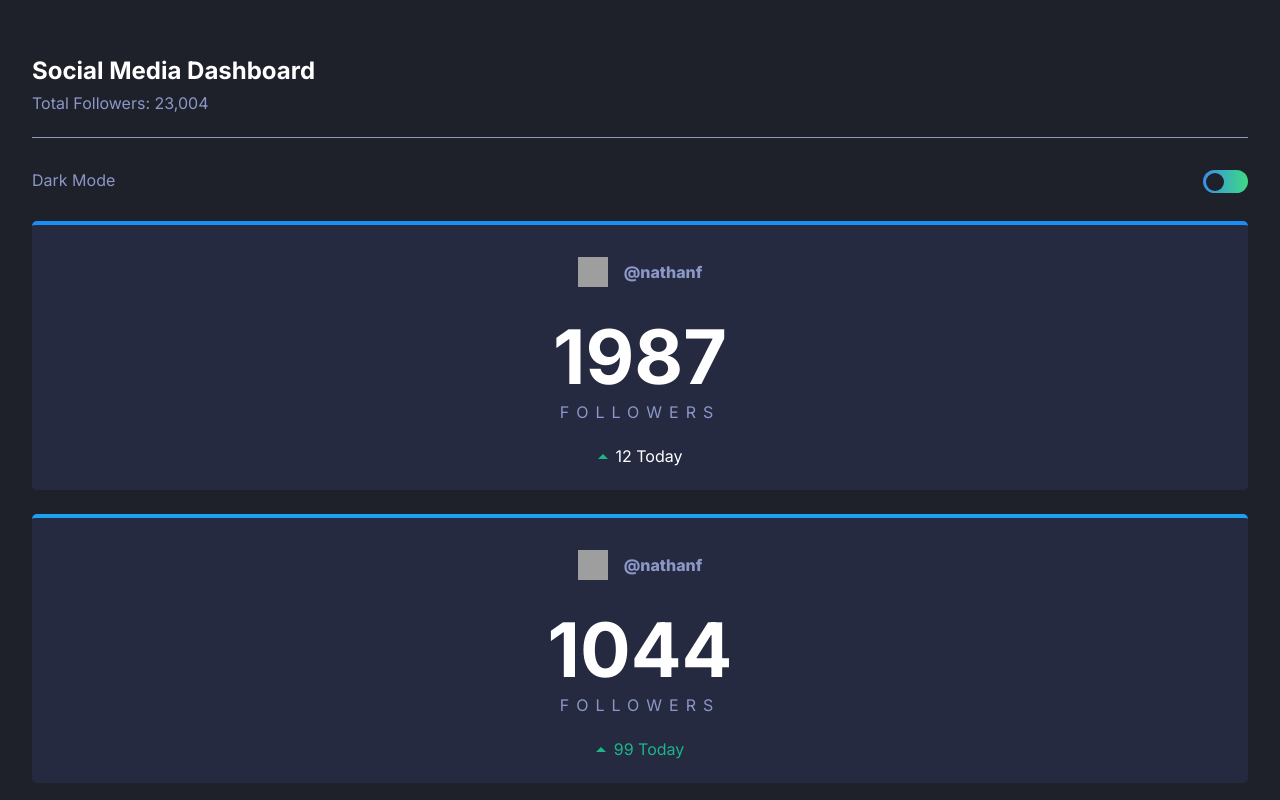
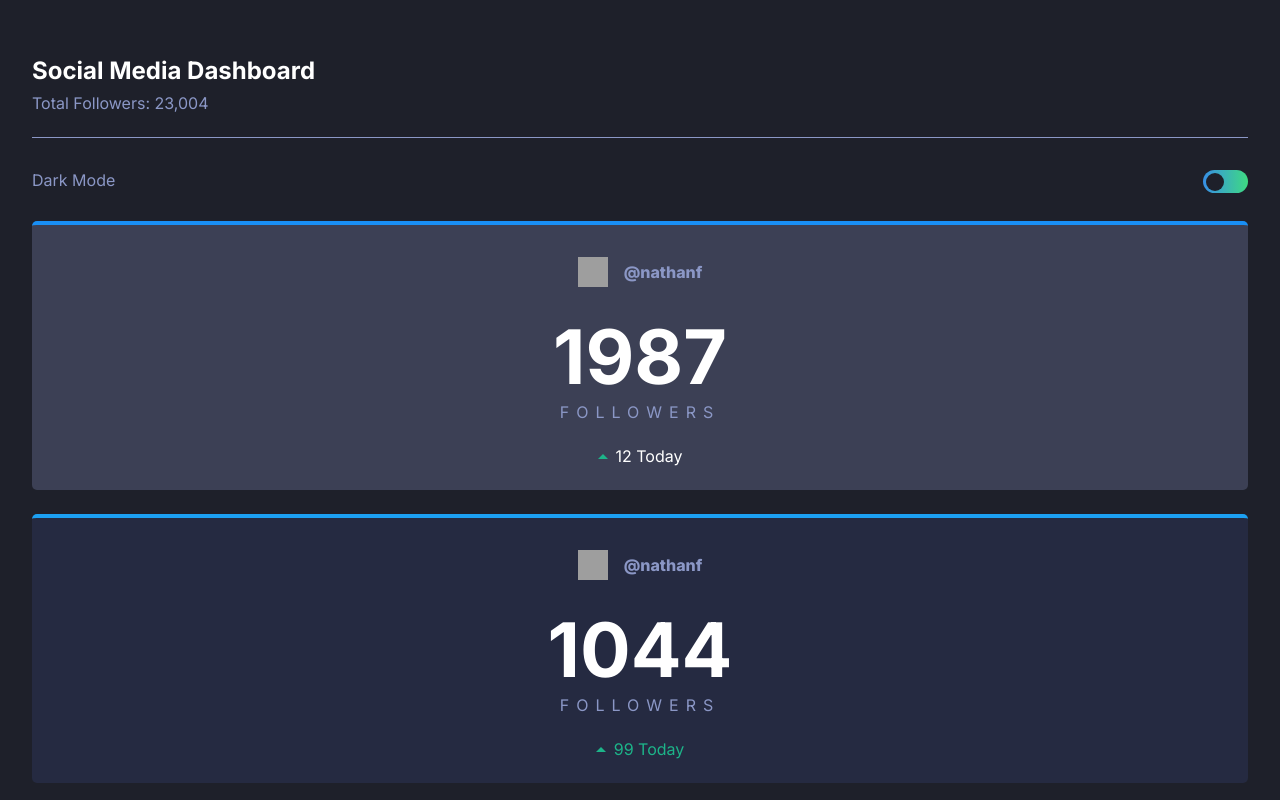
Before and after one commit to shekinahwebdev/SOCIAL-MEDIA-DASHBOARD, a React (Vite) app: page / in a window 1280 px wide. In both pictures the pointer is over the element 640 px from the left and 355 px from the top of the page. Shown: the top 800 px of the page. Built offline with nearby package versions, Linux system fonts and the light colour scheme; grey boxes are pictures that could not be loaded; a web font is replaced by a local one.

Commit message:
Apply hovering effect on cards

```diff
--- a/src/component/MainCard.css
+++ b/src/component/MainCard.css
@@ -37,6 +37,12 @@
   position: relative;
   overflow: hidden;
   background-color: var(--Dark-Desaturated-Blue-Card-BG);
+  /* background-color: var(--Very-Dark-Blue-Top-BG-Pattern); */
+}
+
+.main_card:hover {
+  cursor: pointer;
+  background-color: hsla(228, 34%, 66%, 0.271);
 }
 
 .user_details {
--- a/src/component/OverviewCard.css
+++ b/src/component/OverviewCard.css
@@ -9,6 +9,11 @@
   padding: 1rem;
   border-radius: 5px;
   background-color: var(--Dark-Desaturated-Blue-Card-BG);
+}
+
+.overview_card:hover {
+  cursor: pointer;
+  background-color: hsla(228, 34%, 66%, 0.271);
 }
 
 .overview_top {
```
